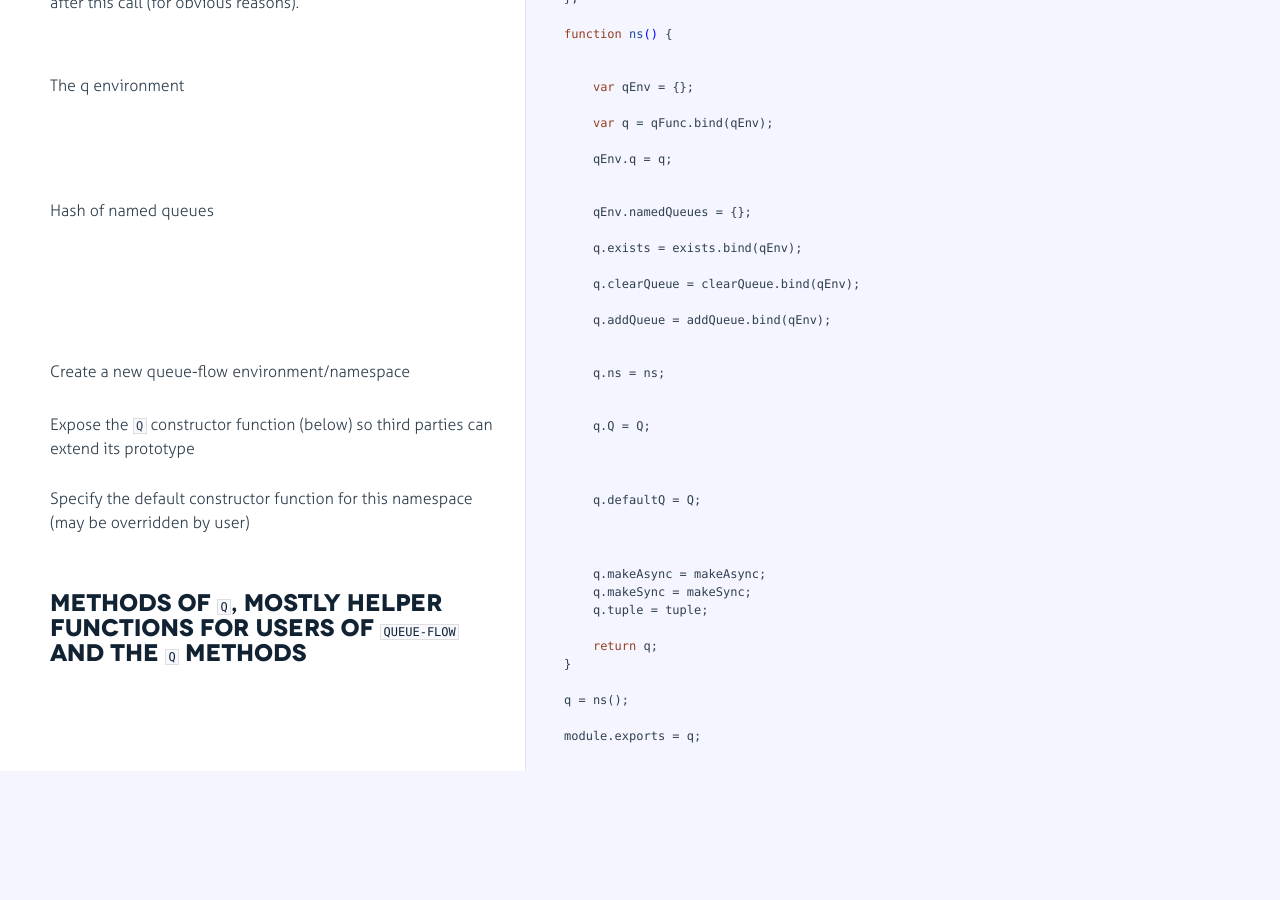
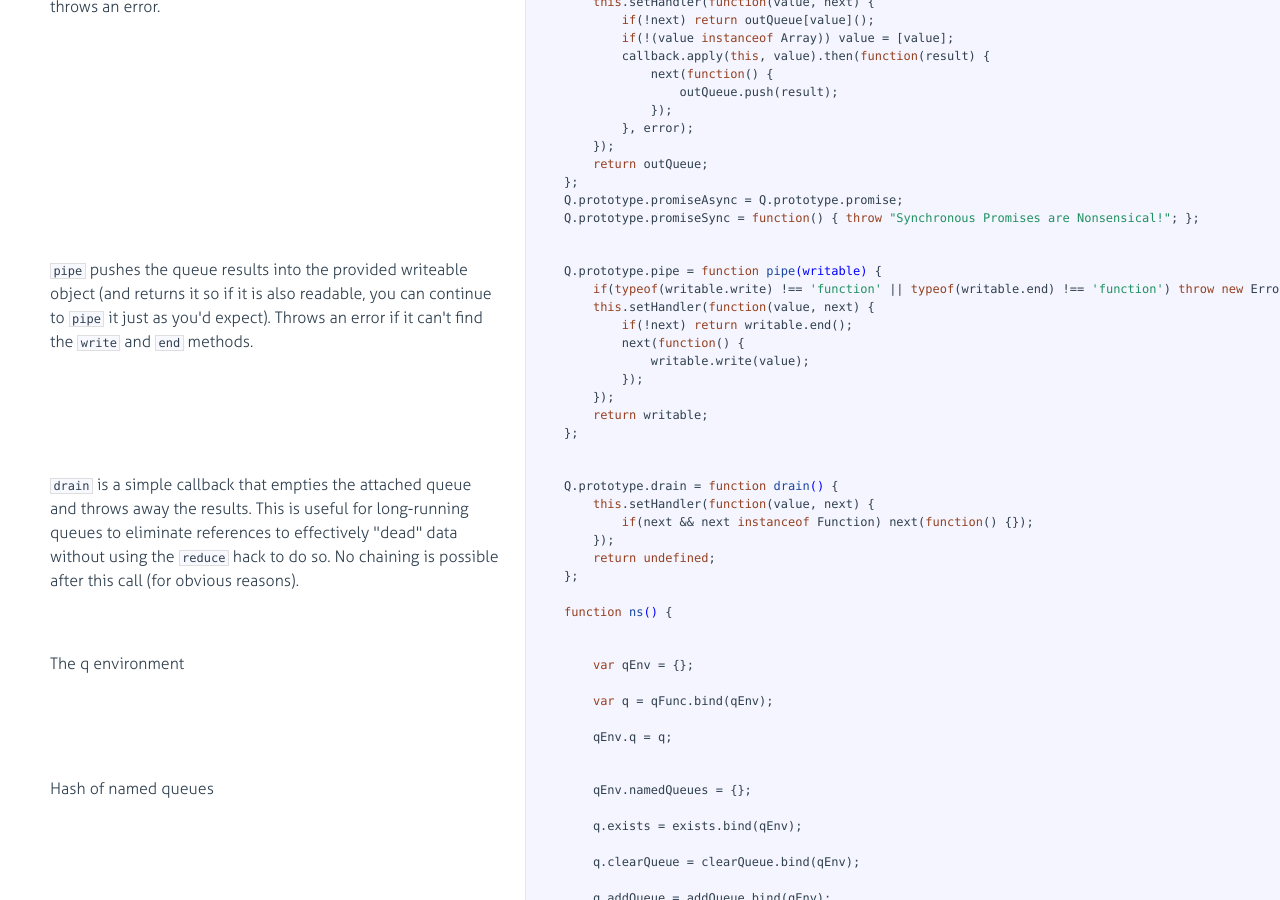
Before and after one commit to dfellis/queue-flow, a Jekyll site: the page docs/queue-flow.html, which Jekyll copies as it is, in a window 1280 px wide and 900 px high, scrolled down 11990 px. Built offline with Jekyll 4.4.1, drawn with Linux system fonts in a browser that asks for light colours; Markdown is read by kramdown in place of the engine named in the settings; before the commit the page ends 12761 px from its top, so only the background shows below that; some of the changed text lies outside the part shown.

Commit message:
Automatic documentation for version 0.6.19

```diff
--- a/docs/queue-flow.html
+++ b/docs/queue-flow.html
@@ -77,6 +77,13 @@
         <span class="keyword">return</span> <span class="keyword">this</span>.namedQueues[nameOrArray];
     } <span class="keyword">else</span> <span class="keyword">if</span>(nameOrArray <span class="keyword">instanceof</span> Array) {
         <span class="keyword">return</span> <span class="keyword">new</span> QType(nameOrArray, q);
+    } <span class="keyword">else</span> <span class="keyword">if</span>(nameOrArray <span class="keyword">instanceof</span> Object &amp;&amp;
+        <span class="keyword">typeof</span>(nameOrArray.pipe) === <span class="string">'function'</span> &amp;&amp;
+        <span class="keyword">typeof</span>(nameOrArray.on) === <span class="string">'function'</span>) {
+        <span class="keyword">var</span> newQ = <span class="keyword">new</span> QType(<span class="literal">undefined</span>, q);
+        nameOrArray.on(<span class="string">'data'</span>, newQ.push.bind(newQ));
+        nameOrArray.on(<span class="string">'end'</span>, newQ.close.bind(newQ));
+        <span class="keyword">return</span> newQ;
     } <span class="keyword">else</span> {
         <span class="keyword">return</span> <span class="keyword">new</span> QType(<span class="literal">undefined</span>, q);
     }
@@ -331,7 +338,40 @@
         Array.prototype.push.apply(queue, values);
         <span class="keyword">if</span>(handlerSet &amp;&amp; !handlerBusy) handlerCallback(<span class="keyword">function</span>() {});
         <span class="keyword">return</span> <span class="keyword">this</span>;
-    }.bind(<span class="keyword">this</span>);
+    }.bind(<span class="keyword">this</span>);</pre></div></div>
+
+        </li>
+
+
+        <li id="section-14">
+            <div class="annotation">
+
+              <div class="pilwrap ">
+                <a class="pilcrow" href="#section-14">&#182;</a>
+              </div>
+              <p><code>write</code> is a synonym for <code>push</code> so a queue can be treated as a writeable stream</p>
+
+            </div>
+
+            <div class="content"><div class='highlight'><pre>    <span class="keyword">this</span>.write = <span class="keyword">this</span>.push;</pre></div></div>
+
+        </li>
+
+
+        <li id="section-15">
+            <div class="annotation">
+
+              <div class="pilwrap ">
+                <a class="pilcrow" href="#section-15">&#182;</a>
+              </div>
+              <p>For node 0.6 and 0.8 compatibility, listen for the <code>pipe</code> event and register
+an event handler to call <code>push</code></p>
+
+            </div>
+
+            <div class="content"><div class='highlight'><pre>    <span class="keyword">this</span>.on(<span class="string">'pipe'</span>, <span class="keyword">function</span>(piper) {
+        piper.on(<span class="string">'data'</span>, <span class="keyword">this</span>.push);
+    }.bind(<span class="keyword">this</span>));
 
     <span class="keyword">this</span>.pushOne = <span class="function"><span class="keyword">function</span> <span class="title">pushOne</span><span class="params">(val)</span> {</span>
         recentlyEmptied = <span class="literal">false</span>;
@@ -344,11 +384,11 @@
         </li>
 
 
-        <li id="section-14">
+        <li id="section-16">
             <div class="annotation">
 
               <div class="pilwrap ">
-                <a class="pilcrow" href="#section-14">&#182;</a>
+                <a class="pilcrow" href="#section-16">&#182;</a>
               </div>
               <p>Signals that the queue is being destroyed and then, if allowed, destroys it</p>
 
@@ -361,11 +401,11 @@
         </li>
 
 
-        <li id="section-15">
+        <li id="section-17">
             <div class="annotation">
 
               <div class="pilwrap ">
-                <a class="pilcrow" href="#section-15">&#182;</a>
+                <a class="pilcrow" href="#section-17">&#182;</a>
               </div>
               <p>Stop accepting new items so the queue can actually close
 if processing time is slower than newly enqueued values come in</p>
@@ -378,11 +418,11 @@
         </li>
 
 
-        <li id="section-16">
+        <li id="section-18">
             <div class="annotation">
 
               <div class="pilwrap ">
-                <a class="pilcrow" href="#section-16">&#182;</a>
+                <a class="pilcrow" href="#section-18">&#182;</a>
               </div>
               <p>Whatever made it into the queue at this point in time, allow it to be
 processed and de-queued.</p>
@@ -413,11 +453,26 @@
         </li>
 
 
-        <li id="section-17">
+        <li id="section-19">
             <div class="annotation">
 
               <div class="pilwrap ">
-                <a class="pilcrow" href="#section-17">&#182;</a>
+                <a class="pilcrow" href="#section-19">&#182;</a>
+              </div>
+              <p><code>end</code> is a synonym for <code>close</code> so a queue can be treated as a writeable stream</p>
+
+            </div>
+
+            <div class="content"><div class='highlight'><pre>    <span class="keyword">this</span>.end = <span class="keyword">this</span>.close;</pre></div></div>
+
+        </li>
+
+
+        <li id="section-20">
+            <div class="annotation">
+
+              <div class="pilwrap ">
+                <a class="pilcrow" href="#section-20">&#182;</a>
               </div>
               <p> Kills the queue (and all sub-queues) immediately, no possibility of blocking
 with an event handler.</p>
@@ -440,11 +495,11 @@
         </li>
 
 
-        <li id="section-18">
+        <li id="section-21">
             <div class="annotation">
 
               <div class="pilwrap ">
-                <a class="pilcrow" href="#section-18">&#182;</a>
+                <a class="pilcrow" href="#section-21">&#182;</a>
               </div>
               <p>Start processing the queue after the next JS event loop cycle and return the queue
 object to the remaining code.</p>
@@ -461,11 +516,11 @@
         </li>
 
 
-        <li id="section-19">
+        <li id="section-22">
             <div class="annotation">
 
               <div class="pilwrap for-h2">
-                <a class="pilcrow" href="#section-19">&#182;</a>
+                <a class="pilcrow" href="#section-22">&#182;</a>
               </div>
               <h2><code>Q</code> prototype methods, the methods to be most commonly used by users of <code>queue-flow</code></h2>
 <p><code>as</code> names or aliases the given queue</p>
@@ -480,11 +535,11 @@
         </li>
 
 
-        <li id="section-20">
+        <li id="section-23">
             <div class="annotation">
 
               <div class="pilwrap ">
-                <a class="pilcrow" href="#section-20">&#182;</a>
+                <a class="pilcrow" href="#section-23">&#182;</a>
               </div>
               <p><code>concat</code> is a simpler wrapper around <code>push</code> that takes a single array
 and covers up the relatively nasty <code>apply</code> mechanism (when dealing with
@@ -502,11 +557,11 @@
         </li>
 
 
-        <li id="section-21">
+        <li id="section-24">
             <div class="annotation">
 
               <div class="pilwrap ">
-                <a class="pilcrow" href="#section-21">&#182;</a>
+                <a class="pilcrow" href="#section-24">&#182;</a>
               </div>
               <p><code>each</code> creates an output queue that simply copies the input queue results,
 while also passing these results to the provided callback for side-effect
@@ -539,11 +594,11 @@
         </li>
 
 
-        <li id="section-22">
+        <li id="section-25">
             <div class="annotation">
 
               <div class="pilwrap ">
-                <a class="pilcrow" href="#section-22">&#182;</a>
+                <a class="pilcrow" href="#section-25">&#182;</a>
               </div>
               <p><code>wait</code> is a no-op <code>each</code> that simply delays the queue by a specified amount
 or by the amount specified by the callback function (if the argument is a
@@ -573,11 +628,11 @@
         </li>
 
 
-        <li id="section-23">
+        <li id="section-26">
             <div class="annotation">
 
               <div class="pilwrap ">
-                <a class="pilcrow" href="#section-23">&#182;</a>
+                <a class="pilcrow" href="#section-26">&#182;</a>
               </div>
               <p><code>inOut</code> is a helper function used by several of the Q prototype methods that
 take an input queue and produce an output queue.</p>
@@ -604,11 +659,11 @@
         </li>
 
 
-        <li id="section-24">
+        <li id="section-27">
             <div class="annotation">
 
               <div class="pilwrap ">
-                <a class="pilcrow" href="#section-24">&#182;</a>
+                <a class="pilcrow" href="#section-27">&#182;</a>
               </div>
               <p><code>map</code> creates an output queue, and executes
 the given callback on each value, pushing the
@@ -650,11 +705,11 @@
         </li>
 
 
-        <li id="section-25">
+        <li id="section-28">
             <div class="annotation">
 
               <div class="pilwrap ">
-                <a class="pilcrow" href="#section-25">&#182;</a>
+                <a class="pilcrow" href="#section-28">&#182;</a>
               </div>
               <p><code>reduce</code> creates an output variable, and executes once upstream has
 <code>close()</code>d, it does one of three things, depending on the value of
@@ -700,11 +755,11 @@
         </li>
 
 
-        <li id="section-26">
+        <li id="section-29">
             <div class="annotation">
 
               <div class="pilwrap ">
-                <a class="pilcrow" href="#section-26">&#182;</a>
+                <a class="pilcrow" href="#section-29">&#182;</a>
               </div>
               <p><code>filter</code> creates an output queue, and executes
 the given callback on each value, pushing the
@@ -724,11 +779,11 @@
         </li>
 
 
-        <li id="section-27">
+        <li id="section-30">
             <div class="annotation">
 
               <div class="pilwrap ">
-                <a class="pilcrow" href="#section-27">&#182;</a>
+                <a class="pilcrow" href="#section-30">&#182;</a>
               </div>
               <p><code>branch</code> pushes values from the queue into another queue. If that name
 is provided directly to <code>branch</code> it will always push to that named queue.
@@ -787,11 +842,11 @@
         </li>
 
 
-        <li id="section-28">
+        <li id="section-31">
             <div class="annotation">
 
               <div class="pilwrap ">
-                <a class="pilcrow" href="#section-28">&#182;</a>
+                <a class="pilcrow" href="#section-31">&#182;</a>
               </div>
               <p><code>everySome</code> helper function that is used to implement <code>Q.prototype.every</code>
 and <code>Q.prototype.some</code>, similar to <code>reduce</code>, the behavior of <code>everySome</code>
@@ -847,11 +902,11 @@
         </li>
 
 
-        <li id="section-29">
+        <li id="section-32">
             <div class="annotation">
 
               <div class="pilwrap ">
-                <a class="pilcrow" href="#section-29">&#182;</a>
+                <a class="pilcrow" href="#section-32">&#182;</a>
               </div>
               <p><code>every</code> returns true only if the callback has returned true every time. Immediately returns false
 when false and closes the input queue in this event. A specialization of the <code>reduce</code> method.</p>
@@ -865,11 +920,11 @@
         </li>
 
 
-        <li id="section-30">
+        <li id="section-33">
             <div class="annotation">
 
               <div class="pilwrap ">
-                <a class="pilcrow" href="#section-30">&#182;</a>
+                <a class="pilcrow" href="#section-33">&#182;</a>
               </div>
               <p><code>some</code> returns true only if the callback has returned true at least once. Immediately returns true
 when true and closes the input queue in this event.</p>
@@ -883,11 +938,11 @@
         </li>
 
 
-        <li id="section-31">
+        <li id="section-34">
             <div class="annotation">
 
               <div class="pilwrap ">
-                <a class="pilcrow" href="#section-31">&#182;</a>
+                <a class="pilcrow" href="#section-34">&#182;</a>
               </div>
               <p><code>toArray</code> returns an array from the given queue. A specialization of the <code>reduce</code> method.
 Has the same three behaviors depending on the type of value <code>last</code> is, function, string, or
@@ -912,11 +967,11 @@
         </li>
 
 
-        <li id="section-32">
+        <li id="section-35">
             <div class="annotation">
 
               <div class="pilwrap ">
-                <a class="pilcrow" href="#section-32">&#182;</a>
+                <a class="pilcrow" href="#section-35">&#182;</a>
               </div>
               <p><code>flatten</code> takes an input queue and produces an output queue of values that are not arrays. Any
 array encountered is split and enqueued into the new queue recursively, unless given a depth to
@@ -953,11 +1008,11 @@
         </li>
 
 
-        <li id="section-33">
+        <li id="section-36">
             <div class="annotation">
 
               <div class="pilwrap ">
-                <a class="pilcrow" href="#section-33">&#182;</a>
+                <a class="pilcrow" href="#section-36">&#182;</a>
               </div>
               <p><code>shortCiruit</code> and <code>ercb</code> are functions common to both the <code>node</code> and <code>exec</code> methods below.
 <code>shortCircuit</code> consumes the remaining queue without doing any processing, and <code>ercb</code> is a
@@ -990,11 +1045,11 @@
         </li>
 
 
-        <li id="section-34">
+        <li id="section-37">
             <div class="annotation">
 
               <div class="pilwrap ">
-                <a class="pilcrow" href="#section-34">&#182;</a>
+                <a class="pilcrow" href="#section-37">&#182;</a>
               </div>
               <p><code>node</code> is a slightly modified version of <code>map</code> that takes the input value, and if it is an
 array, provides each value as an independent argument to the provided callback. It also assumes
@@ -1037,11 +1092,11 @@
         </li>
 
 
-        <li id="section-35">
+        <li id="section-38">
             <div class="annotation">
 
               <div class="pilwrap ">
-                <a class="pilcrow" href="#section-35">&#182;</a>
+                <a class="pilcrow" href="#section-38">&#182;</a>
               </div>
               <p><code>exec</code> assumes the incoming value is a function to execute and takes a couple of arguments.
 The first is an array of arguments for the function, or a function that returns an array of
@@ -1100,11 +1155,11 @@
         </li>
 
 
-        <li id="section-36">
+        <li id="section-39">
             <div class="annotation">
 
               <div class="pilwrap ">
-                <a class="pilcrow" href="#section-36">&#182;</a>
+                <a class="pilcrow" href="#section-39">&#182;</a>
               </div>
               <p><code>subqueue</code> allows re-usable queue definitions to be attached to the parent queue. An
 anonymous queue is provided to the callback function, and that function must return the
@@ -1133,11 +1188,11 @@
         </li>
 
 
-        <li id="section-37">
+        <li id="section-40">
             <div class="annotation">
 
               <div class="pilwrap ">
-                <a class="pilcrow" href="#section-37">&#182;</a>
+                <a class="pilcrow" href="#section-40">&#182;</a>
               </div>
               <p><code>promise</code> allows the usage of CommonJS Promises in queues. It takes a function that uses
 the value or values passed in as the arguments for the construction of the promise, and
@@ -1173,11 +1228,37 @@
         </li>
 
 
-        <li id="section-38">
+        <li id="section-41">
             <div class="annotation">
 
               <div class="pilwrap ">
-                <a class="pilcrow" href="#section-38">&#182;</a>
+                <a class="pilcrow" href="#section-41">&#182;</a>
+              </div>
+              <p><code>pipe</code> pushes the queue results into the provided writeable object (and returns it so
+if it is also readable, you can continue to <code>pipe</code> it just as you&#39;d expect). Throws
+an error if it can&#39;t find the <code>write</code> and <code>end</code> methods.</p>
+
+            </div>
+
+            <div class="content"><div class='highlight'><pre>Q.prototype.pipe = <span class="function"><span class="keyword">function</span> <span class="title">pipe</span><span class="params">(writable)</span> {</span>
+    <span class="keyword">if</span>(<span class="keyword">typeof</span>(writable.write) !== <span class="string">'function'</span> || <span class="keyword">typeof</span>(writable.end) !== <span class="string">'function'</span>) <span class="keyword">throw</span> <span class="keyword">new</span> Error(<span class="string">'Not a valid writeable object!'</span>);
+    <span class="keyword">this</span>.setHandler(<span class="keyword">function</span>(value, next) {
+        <span class="keyword">if</span>(!next) <span class="keyword">return</span> writable.end();
+        next(<span class="keyword">function</span>() {
+            writable.write(value);
+        });
+    });
+    <span class="keyword">return</span> writable;
+};</pre></div></div>
+
+        </li>
+
+
+        <li id="section-42">
+            <div class="annotation">
+
+              <div class="pilwrap ">
+                <a class="pilcrow" href="#section-42">&#182;</a>
               </div>
               <p><code>drain</code> is a simple callback that empties the attached queue and throws away the
 results. This is useful for long-running queues to eliminate references to effectively
@@ -1198,11 +1279,11 @@
         </li>
 
 
-        <li id="section-39">
+        <li id="section-43">
             <div class="annotation">
 
               <div class="pilwrap ">
-                <a class="pilcrow" href="#section-39">&#182;</a>
+                <a class="pilcrow" href="#section-43">&#182;</a>
               </div>
               <p>The q environment</p>
 
@@ -1217,11 +1298,11 @@
         </li>
 
 
-        <li id="section-40">
+        <li id="section-44">
             <div class="annotation">
 
               <div class="pilwrap ">
-                <a class="pilcrow" href="#section-40">&#182;</a>
+                <a class="pilcrow" href="#section-44">&#182;</a>
               </div>
               <p>Hash of named queues</p>
 
@@ -1238,11 +1319,11 @@
         </li>
 
 
-        <li id="section-41">
+        <li id="section-45">
             <div class="annotation">
 
               <div class="pilwrap ">
-                <a class="pilcrow" href="#section-41">&#182;</a>
+                <a class="pilcrow" href="#section-45">&#182;</a>
               </div>
               <p>Create a new queue-flow environment/namespace</p>
 
@@ -1253,11 +1334,11 @@
         </li>
 
 
-        <li id="section-42">
+        <li id="section-46">
             <div class="annotation">
 
               <div class="pilwrap ">
-                <a class="pilcrow" href="#section-42">&#182;</a>
+                <a class="pilcrow" href="#section-46">&#182;</a>
               </div>
               <p>Expose the <code>Q</code> constructor function (below) so third parties can extend its prototype</p>
 
@@ -1268,11 +1349,11 @@
         </li>
 
 
-        <li id="section-43">
+        <li id="section-47">
             <div class="annotation">
 
               <div class="pilwrap ">
-                <a class="pilcrow" href="#section-43">&#182;</a>
+                <a class="pilcrow" href="#section-47">&#182;</a>
               </div>
               <p>Specify the default constructor function for this namespace (may be overridden by user)</p>
 
@@ -1283,11 +1364,11 @@
         </li>
 
 
-        <li id="section-44">
+        <li id="section-48">
             <div class="annotation">
 
               <div class="pilwrap for-h2">
-                <a class="pilcrow" href="#section-44">&#182;</a>
+                <a class="pilcrow" href="#section-48">&#182;</a>
               </div>
               <h2>Methods of <code>q</code>, mostly helper functions for users of <code>queue-flow</code> and the <code>Q</code> methods</h2>
 
```
